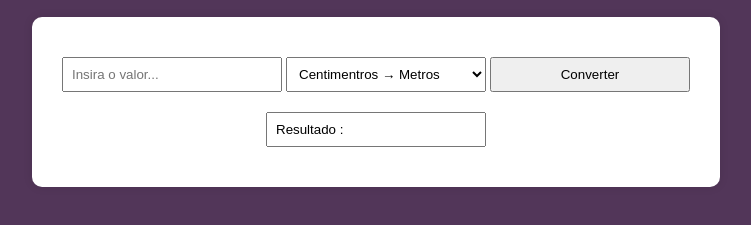
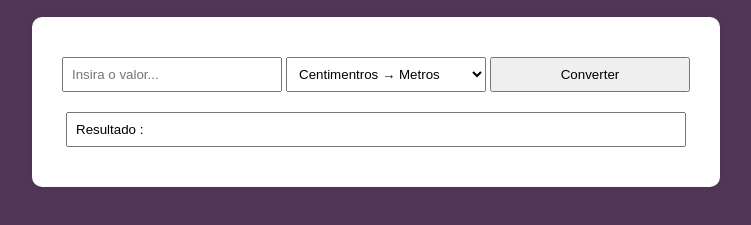
Before and after one commit to Robert-TaylorMF/DEV-WEB, a plain HTML site: page conversor-de-unidades/index.html in a window 1280 px wide. Shown: the part 103-328 px from the top of the page, without its empty margins (264-1015 px from the left). Drawn offline with Linux system fonts and the light colour scheme.

Commit message:
Foi aumentado o tamanho do campo de resultado

```diff
--- a/conversor-de-unidades/style.css
+++ b/conversor-de-unidades/style.css
@@ -19,6 +19,7 @@ input, select, button {
     width: 200px;
   }
 
+  /* Classes */
 
 .valor{
     display: flex;
@@ -38,3 +39,10 @@ input, select, button {
     font-size: 50px;
     color: #f5ecec;
   }
+
+
+/* ID´s */
+
+#resultado {
+    width: 600px;
+}
```
